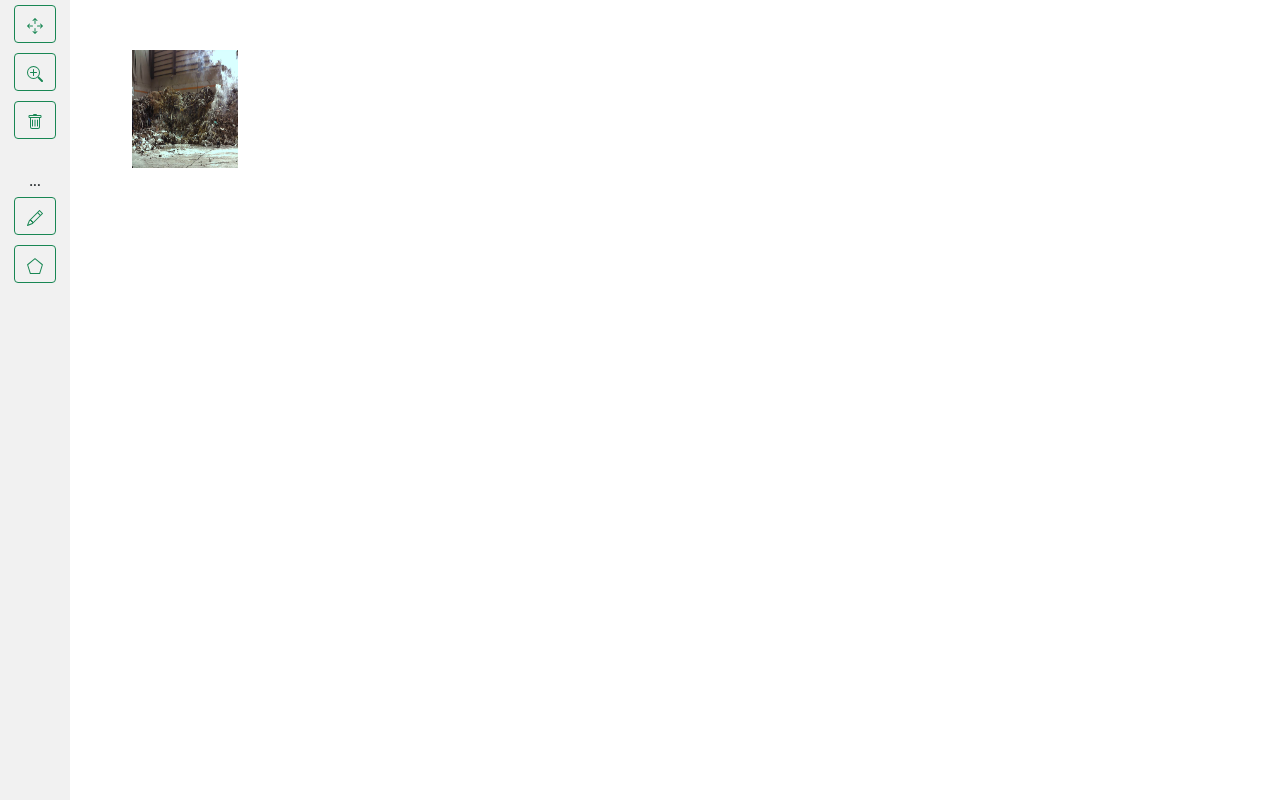
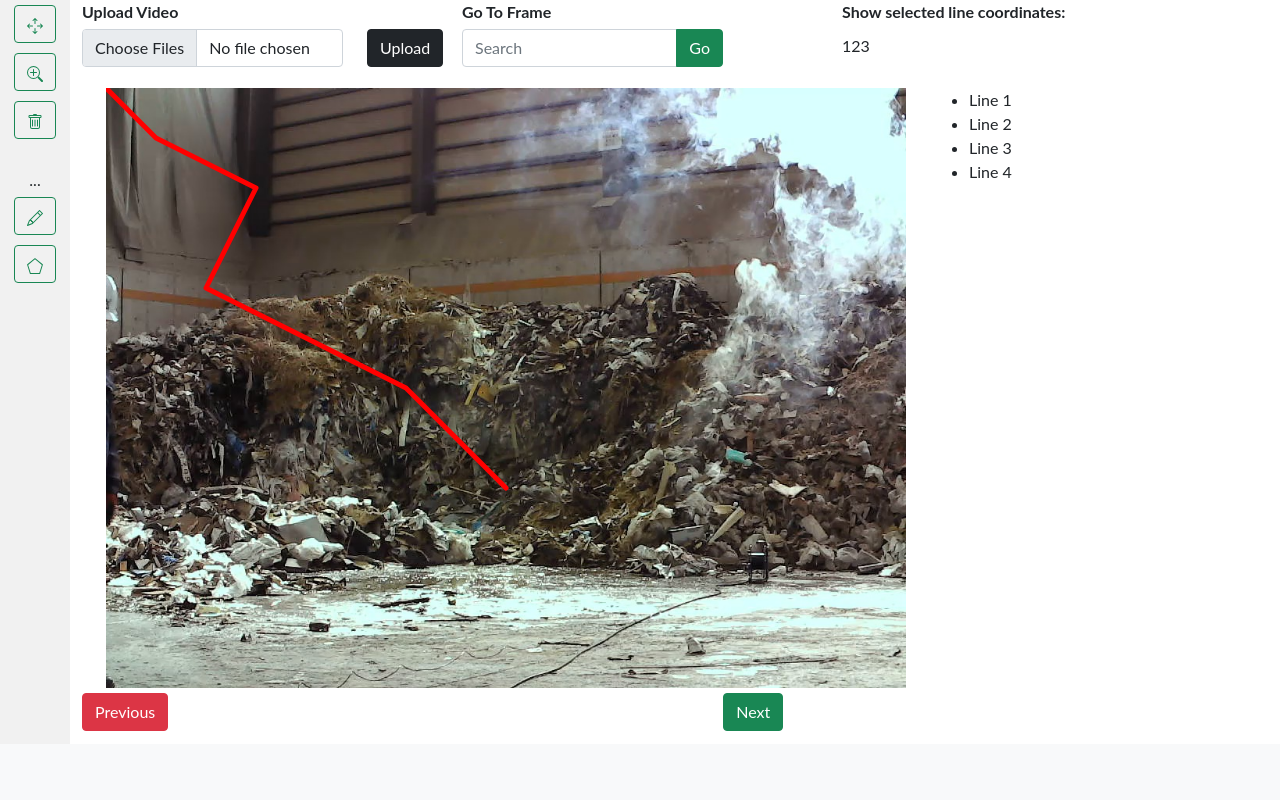
Before and after one commit to Sifat-Ahmed/annotation-webapp, a Flask app: page / in a window 1280 px wide; the page is wider, and only the part inside the window is pictured. Shown: the part 56-856 px from the top of that part. After the commit the page ends 787 px from the top of that part, so only its background shows below. Run offline with Flask 2, Linux system fonts and the light colour scheme; some libraries are stand-ins or nearby versions.

Commit message:
Line drawing done

```diff
--- a/static/scripts/engine.js
+++ b/static/scripts/engine.js
@@ -6,26 +6,54 @@
 
 var stage = new Konva.Stage({
     container: 'container',
-    width: width,
-    height: height,
+    width: 800,
+    height: 600,
 });
 
-var layer = new Konva.Layer();
-stage.add(layer);
+var backGround = new Konva.Layer();
+var foreGround = new Konva.Layer();
+stage.add(backGround);
+stage.add(foreGround);
+// main API:
+var yoda;
+var imageObj = new Image();
 
-// main API:
-var imageObj = new Image();
-imageObj.onload = function () {
-var yoda = new Konva.Image({
-  x: 50,
-  y: 50,
-  image: imageObj,
-  width: 106,
-  height: 118,
+var group = new Konva.Group();
+
+imageObj.onload = function() {
+    yoda = new Konva.Image({
+    x: 0,
+    y: 0,
+    image: imageObj,
+    width: 800,
+    height: 600,
 });
 
 // add the shape to the layer
-layer.add(yoda);
+backGround.add(yoda);
 };
 
 imageObj.src = mysrc;
+
+var prev = 0;
+var points = [0,0,50,50, 150,100,100,200, 300,300,400,400];
+
+
+var redLine = new Konva.Line({
+    points: points,
+    stroke: 'red',
+    strokeWidth: 5,
+    lineCap: 'round',
+    lineJoin: 'round',
+    draggable: true
+  });
+
+
+foreGround.add(redLine);
+
+console.log(points);
+
+
+
+//yoda.moveDown();
+backGround.zIndex(0);
--- a/templates/sidebar.html
+++ b/templates/sidebar.html
@@ -87,7 +87,7 @@
     </ul>
 </div>
 
-<div class="container" id="container">
+<div class="container">
     <img id="baseImg" src="{{ url_for('static', filename='UPLOADS/images/image.jpg') }}">
     <div class="row">
         <div class="col-md-4">
@@ -136,7 +136,8 @@
     </div>
     <div class="row">
         <div class="col-md-9">
-            <canvas id="phaser3MainView" width="800" height="600"></canvas>
+            <!-- <canvas id="phaser3MainView" width="800" height="600"></canvas> -->
+            <div class="container-fluid" id="container"></div>
 
         </div>
         <div class="col-md-3">
@@ -155,11 +156,13 @@
                 <div class="col-md-3">
                     <button type="button" class="btn btn-danger" >Previous</button>
                 </div>
+                <!--
                 <div class="col-md-6">
                     <label for="customRange1" class="form-label" >Image Scale</label>
                     <input type="range" class="form-range" min="0" max="3" id="customRange1" step="0.001">
                 </div>
-                <div class="col-md-3">
+                -->
+                <div class="col-md-3 offset-md-6 justify-content-end">
                     <button type="button" class="btn btn-success" >Next</button>
                 </div>
             </div>
```
